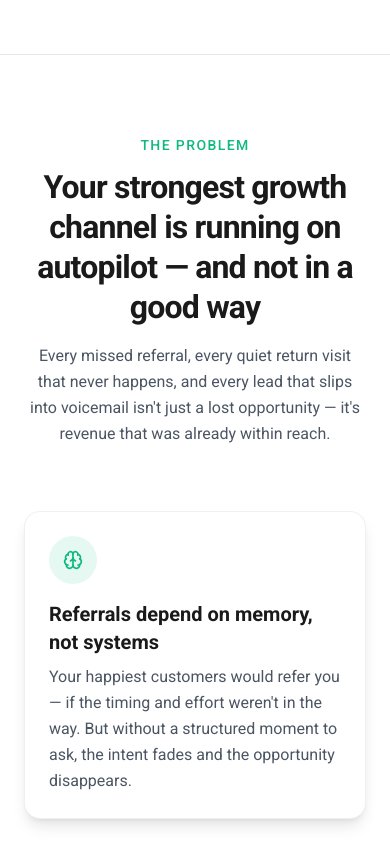
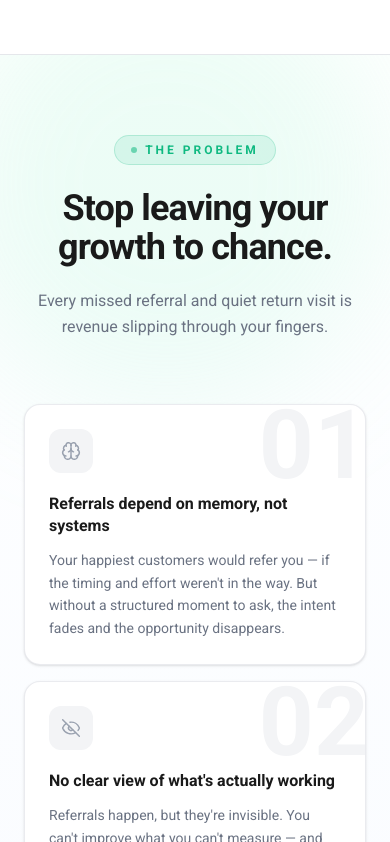
Before and after one commit to ArslanHaaider/refer-apex, a Next.js app: page / in a window 390 px wide. Shown: the part 1242-2084 px from the top of the page. Built offline with nearby package versions, Linux system fonts and the light colour scheme.

Commit message:
Refactor Problem Statement component to enhance layout and animations. Introduce Intersection Observer for scroll-based animations, update styles for improved visual appeal, and restructure the component for better responsiveness and user interaction.

```diff
--- a/src/components/landing/problem-statement.tsx
+++ b/src/components/landing/problem-statement.tsx
@@ -1,3 +1,6 @@
+"use client";
+
+import { useEffect, useRef, useState } from "react";
 import {
   Brain,
   CalendarX,
@@ -9,7 +12,6 @@ import {
 import type { LucideIcon } from "lucide-react";
 import { PROBLEMS } from "@/lib/landing-data";
 import { Container } from "@/components/ui/container";
-import { Section } from "@/components/ui/section";
 
 const iconMap: Record<(typeof PROBLEMS)[number]["icon"], LucideIcon> = {
   brain: Brain,
@@ -20,43 +22,169 @@ const iconMap: Record<(typeof PROBLEMS)[number]["icon"], LucideIcon> = {
   puzzle: Puzzle,
 };
 
+function useInView(threshold = 0.15) {
+  const ref = useRef<HTMLDivElement>(null);
+  const [inView, setInView] = useState(false);
+
+  useEffect(() => {
+    const el = ref.current;
+    if (!el) return;
+    const obs = new IntersectionObserver(
+      ([entry]) => {
+        if (entry.isIntersecting) setInView(true);
+      },
+      { threshold },
+    );
+    obs.observe(el);
+    return () => obs.disconnect();
+  }, [threshold]);
+
+  return { ref, inView };
+}
+
 export function ProblemStatement() {
+  const [activeIndex, setActiveIndex] = useState<number | null>(null);
+  const { ref: headerRef, inView: headerInView } = useInView(0.4);
+  const { ref: gridRef, inView: gridInView } = useInView(0.08);
+
   return (
-    <Section.Root id="problems" className="bg-white">
-      <Container>
-        <div className="mx-auto max-w-3xl text-center">
-          <Section.Eyebrow>The Problem</Section.Eyebrow>
-          <Section.Heading>
-            Your strongest growth channel is running on autopilot — and not in a
-            good way
-          </Section.Heading>
-          <Section.Body className="text-center">
-            Every missed referral, every quiet return visit that never happens,
-            and every lead that slips into voicemail isn&apos;t just a lost
-            opportunity — it&apos;s revenue that was already within reach.
-          </Section.Body>
+    <section
+      id="problems"
+      className="relative overflow-hidden bg-gradient-to-b from-white via-blue-50/40 to-emerald-50/30 py-20"
+    >
+      {/* Decorative blobs — same language as Hero */}
+      <div
+        className="pointer-events-none absolute -top-24 right-0 h-[28rem] w-[28rem] rounded-full bg-emerald-200/20 blur-3xl"
+        aria-hidden="true"
+      />
+      <div
+        className="pointer-events-none absolute bottom-0 left-1/3 h-72 w-72 rounded-full bg-blue-200/20 blur-3xl"
+        aria-hidden="true"
+      />
+
+      <Container className="relative">
+        {/* Header */}
+        <div
+          ref={headerRef}
+          className={`mx-auto max-w-2xl text-center transition-all duration-700 ease-out motion-reduce:translate-y-0 motion-reduce:opacity-100 ${
+            headerInView ? "translate-y-0 opacity-100" : "translate-y-8 opacity-0"
+          }`}
+        >
+          <span className="inline-flex items-center gap-2 rounded-full border border-emerald/20 bg-emerald/10 px-4 py-1.5 text-xs font-bold tracking-[0.25em] text-emerald uppercase">
+            <span className="h-1.5 w-1.5 animate-pulse rounded-full bg-emerald" />
+            The Problem
+          </span>
+          <h2 className="mt-6 text-[36px] font-bold leading-[1.1] tracking-tight text-charcoal sm:text-[44px]">
+            Stop leaving your growth
+            <br className="hidden sm:block" /> to chance.
+          </h2>
+          <p className="mt-5 text-base leading-relaxed text-gray-500">
+            Every missed referral and quiet return visit is revenue slipping through your fingers.
+          </p>
         </div>
 
-        <div className="mt-16 grid gap-6 sm:grid-cols-2 lg:grid-cols-3 lg:gap-8">
-          {PROBLEMS.map((problem) => {
+        {/* Cards grid */}
+        <div
+          ref={gridRef}
+          className="mt-16 grid grid-cols-1 gap-4 sm:grid-cols-2 lg:grid-cols-3"
+        >
+          {PROBLEMS.map((problem, index) => {
             const Icon = iconMap[problem.icon];
+            const isActive = activeIndex === index;
+            const isDimmed = activeIndex !== null && !isActive;
+
             return (
               <article
                 key={problem.title}
-                className="rounded-2xl border border-gray-200/60 bg-white p-6 shadow-lg transition-shadow hover:shadow-xl"
+                onMouseEnter={() => setActiveIndex(index)}
+                onMouseLeave={() => setActiveIndex(null)}
+                className={`group relative cursor-default overflow-hidden rounded-2xl border bg-white p-6 transition-all duration-500 ease-out motion-reduce:translate-y-0 motion-reduce:opacity-100 ${
+                  gridInView ? "translate-y-0 opacity-100" : "translate-y-10 opacity-0"
+                } ${
+                  isActive
+                    ? "-translate-y-1.5 border-emerald/40 shadow-[0_8px_40px_-8px_rgba(16,185,129,0.22)]"
+                    : isDimmed
+                      ? "border-gray-100 opacity-60"
+                      : "border-gray-200/80 shadow-sm hover:border-gray-300"
+                }`}
+                style={{ transitionDelay: gridInView ? `${index * 80}ms` : "0ms" }}
               >
-                <div className="mb-4 flex h-12 w-12 items-center justify-center rounded-full bg-emerald/10">
-                  <Icon className="h-5 w-5 text-emerald" />
+                {/* Faded background number */}
+                <span
+                  className="pointer-events-none absolute -right-1 -top-2 select-none text-8xl font-extrabold leading-none text-gray-100"
+                  aria-hidden="true"
+                >
+                  {String(index + 1).padStart(2, "0")}
+                </span>
+
+                {/* Icon */}
+                <div className="relative mb-5 inline-flex">
+                  <div
+                    className={`flex h-11 w-11 items-center justify-center rounded-xl transition-all duration-300 ${
+                      isActive ? "bg-emerald/15" : "bg-gray-100"
+                    }`}
+                  >
+                    <Icon
+                      className={`h-5 w-5 transition-colors duration-300 ${
+                        isActive ? "text-emerald" : "text-gray-400"
+                      }`}
+                      strokeWidth={1.75}
+                    />
+                  </div>
+                  {isActive && (
+                    <span
+                      className="absolute inset-0 animate-ping rounded-xl bg-emerald/20 motion-reduce:hidden"
+                      aria-hidden="true"
+                    />
+                  )}
                 </div>
-                <h3 className="text-xl font-semibold text-charcoal">{problem.title}</h3>
-                <p className="mt-2 text-base leading-relaxed text-gray-600">
+
+                <h3
+                  className={`text-base font-semibold leading-snug transition-colors duration-300 ${
+                    isActive ? "text-emerald" : "text-charcoal"
+                  }`}
+                >
+                  {problem.title}
+                </h3>
+                <p className="mt-3 text-sm leading-relaxed text-gray-500">
                   {problem.description}
                 </p>
+
+                {/* Sliding emerald accent at bottom */}
+                <div
+                  className={`absolute bottom-0 left-0 h-0.5 w-full origin-left rounded-full bg-emerald transition-transform duration-500 ${
+                    isActive ? "scale-x-100" : "scale-x-0"
+                  }`}
+                  aria-hidden="true"
+                />
               </article>
             );
           })}
         </div>
+
+        {/* Stats row */}
+        <div
+          className={`mt-12 grid grid-cols-3 divide-x divide-gray-200 overflow-hidden rounded-2xl border border-gray-200 bg-white shadow-sm transition-all duration-700 delay-500 motion-reduce:translate-y-0 motion-reduce:opacity-100 ${
+            gridInView ? "translate-y-0 opacity-100" : "translate-y-6 opacity-0"
+          }`}
+        >
+          {(
+            [
+              { value: "73%", label: "of clients never refer without a prompt" },
+              { value: "2.4×", label: "more bookings with automated follow-ups" },
+              { value: "$6,200", label: "avg. annual revenue lost per inactive client" },
+            ] as const
+          ).map((stat) => (
+            <div
+              key={stat.label}
+              className="flex flex-col items-center justify-center gap-1 px-4 py-6 text-center"
+            >
+              <span className="text-2xl font-bold text-emerald sm:text-3xl">{stat.value}</span>
+              <span className="text-xs leading-snug text-gray-500 sm:text-sm">{stat.label}</span>
+            </div>
+          ))}
+        </div>
       </Container>
-    </Section.Root>
+    </section>
   );
 }
```
